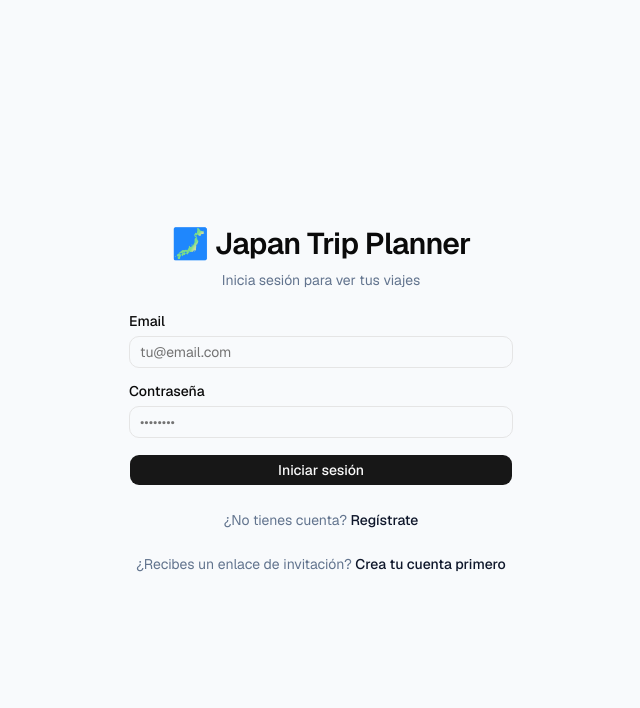
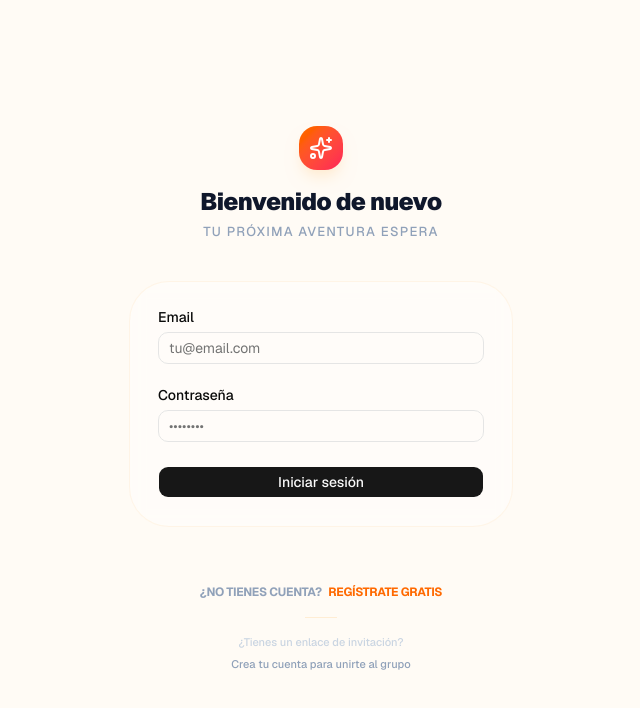
Before and after one commit to gdmDeveloper/trip-planer, a Next.js app: page /login in a window 1280 px wide. Shown: the top 708 px of the page, without its empty margins (319-959 px from the left). Built offline with nearby package versions, Linux system fonts and the light colour scheme.

Commit message:
feat: login and register styles

```diff
--- a/src/app/(auth)/login/page.tsx
+++ b/src/app/(auth)/login/page.tsx
@@ -1,31 +1,65 @@
 import { Suspense } from 'react';
 import { LoginForm } from '@/components/auth/login-form';
 import Link from 'next/link';
+import { Sparkles } from 'lucide-react';
 
 export default function LoginPage() {
   return (
-    <div className="min-h-screen flex items-center justify-center bg-slate-50">
-      <div className="w-full max-w-md space-y-6 p-8">
-        <div className="text-center space-y-2">
-          <h1 className="text-3xl font-semibold tracking-tight">🗾 Japan Trip Planner</h1>
-          <p className="text-slate-500 text-sm">Inicia sesión para ver tus viajes</p>
+    <div className="min-h-screen flex items-center justify-center bg-[#FFFBF5] px-6">
+      <div className="w-full max-w-sm space-y-10">
+        {/* Logo y Bienvenida Minimalista */}
+        <div className="text-center space-y-4">
+          <div className="flex justify-center">
+            <div className="bg-linear-to-br from-orange-500 to-rose-500 p-2.5 rounded-2xl shadow-lg shadow-orange-100">
+              <Sparkles className="text-white" size={24} />
             </div>
-        <Suspense>
+          </div>
+
+          <div className="space-y-1">
+            <h1 className="text-2xl font-black tracking-tight text-slate-900">
+              Bienvenido de nuevo
+            </h1>
+            <p className="text-[13px] font-medium text-slate-400 uppercase tracking-widest">
+              Tu próxima aventura espera
+            </p>
+          </div>
+        </div>
+
+        {/* Formulario */}
+        <div className="bg-white/40 backdrop-blur-sm rounded-[2.5rem] p-2 border border-orange-100/50">
+          <Suspense
+            fallback={
+              <div className="h-64 flex items-center justify-center text-slate-300 font-medium">
+                Cargando...
+              </div>
+            }
+          >
             <LoginForm />
           </Suspense>
-        <p className="text-center text-sm text-slate-500">
+        </div>
+
+        {/* Footer Links con Estilo Minimal */}
+        <div className="space-y-4 pt-4">
+          <p className="text-center text-[12px] font-bold text-slate-400 uppercase tracking-tight">
             ¿No tienes cuenta?{' '}
-          <Link href="/register" className="text-slate-900 font-medium hover:underline">
-            Regístrate
+            <Link
+              href="/register"
+              className="text-orange-500 hover:text-orange-600 transition-colors ml-1"
+            >
+              Regístrate gratis
             </Link>
           </p>
-        <p className="text-center text-sm text-slate-500">
-          ¿Recibes un enlace de invitación?{' '}
-          <Link href="/register" className="text-slate-900 font-medium hover:underline">
-            Crea tu cuenta primero
+
+          <div className="h-[1px] w-8 bg-orange-100 mx-auto" />
+
+          <p className="text-center text-[11px] font-medium text-slate-300 leading-relaxed px-8">
+            ¿Tienes un enlace de invitación?
+            <Link href="/register" className="block text-slate-400 hover:text-slate-600 mt-1">
+              Crea tu cuenta para unirte al grupo
             </Link>
           </p>
         </div>
       </div>
+    </div>
   );
 }
--- a/src/app/(auth)/register/page.tsx
+++ b/src/app/(auth)/register/page.tsx
@@ -1,21 +1,46 @@
 import { RegisterForm } from '@/components/auth/register-form';
 import Link from 'next/link';
+import { Sparkles } from 'lucide-react';
 
 export default function RegisterPage() {
   return (
-    <div className="min-h-screen flex items-center justify-center bg-slate-50">
-      <div className="w-full max-w-md space-y-6 p-8">
-        <div className="text-center space-y-2">
-          <h1 className="text-3xl font-semibold tracking-tight">🗾 Your Trip Planner</h1>
-          <p className="text-slate-500 text-sm">Crea tu cuenta para empezar</p>
+    <div className="min-h-screen flex items-center justify-center bg-[#FFFBF5] px-6">
+      <div className="w-full max-w-sm space-y-10">
+        {/* Cabecera Minimalista */}
+        <div className="text-center space-y-4">
+          <div className="flex justify-center">
+            <div className="bg-linear-to-br from-orange-500 to-rose-500 p-2.5 rounded-2xl shadow-lg shadow-orange-100">
+              <Sparkles className="text-white" size={24} />
+            </div>
+          </div>
+
+          <div className="space-y-1">
+            <h1 className="text-2xl font-black tracking-tight text-slate-900">Crea tu cuenta</h1>
+            <p className="text-[13px] font-medium text-slate-400 uppercase tracking-widest">
+              Empieza a planear tu ruta
+            </p>
+          </div>
         </div>
-        <RegisterForm />
-        <p className="text-center text-sm text-slate-500">
-          ¿Ya tienes cuenta?{' '}
-          <Link href="/login" className="text-slate-900 font-medium hover:underline">
-            Inicia sesión
-          </Link>
-        </p>
+
+        {/* Contenedor del Formulario con efecto Glass */}
+        <div className="bg-white/40 backdrop-blur-sm rounded-[2.5rem] p-2 border border-orange-100/50">
+          <RegisterForm />
+        </div>
+
+        {/* Footer Link */}
+        <div className="space-y-6 pt-2">
+          <div className="h-[1px] w-8 bg-orange-100 mx-auto" />
+
+          <p className="text-center text-[12px] font-bold text-slate-400 uppercase tracking-tight">
+            ¿Ya tienes cuenta?{' '}
+            <Link
+              href="/login"
+              className="text-orange-500 hover:text-orange-600 transition-colors ml-1"
+            >
+              Inicia sesión
+            </Link>
+          </p>
+        </div>
       </div>
     </div>
   );
--- a/src/components/auth/login-form.tsx
+++ b/src/components/auth/login-form.tsx
@@ -33,7 +33,7 @@ export function LoginForm() {
   }
 
   return (
-    <form onSubmit={handleSubmit} className="space-y-4">
+    <form onSubmit={handleSubmit} className="space-y-6 p-5">
       <div className="space-y-2">
         <Label htmlFor="email">Email</Label>
         <Input
--- a/src/components/auth/register-form.tsx
+++ b/src/components/auth/register-form.tsx
@@ -40,7 +40,7 @@ export function RegisterForm() {
   }
 
   return (
-    <form onSubmit={handleSubmit} className="space-y-4">
+    <form onSubmit={handleSubmit} className="space-y-4 p-4">
       <div className="space-y-2">
         <Label htmlFor="name">Nombre</Label>
         <Input
```
Lines whose indentation alone changed are shown as unchanged.
